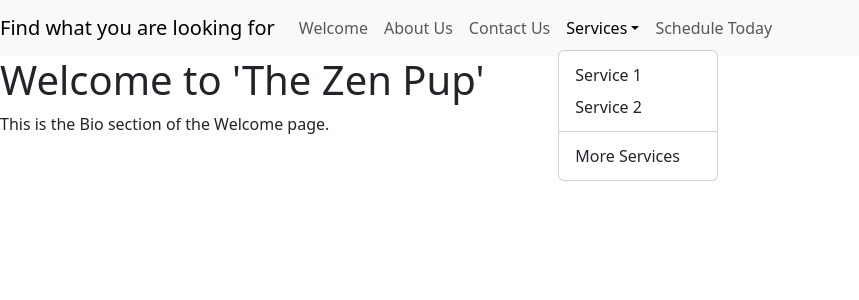
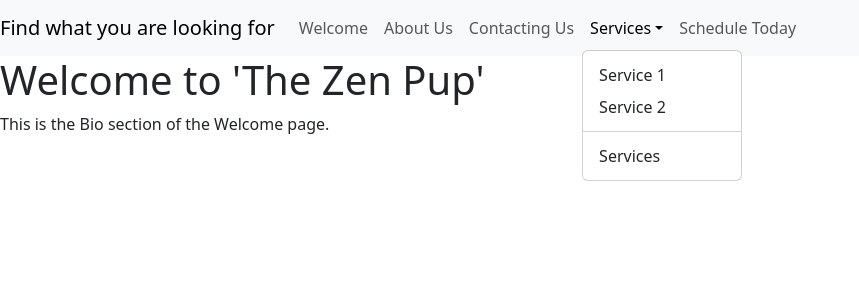
Before and after one commit to NikkiJWebDevOps/finalefinalefinale, a React (Create React App) app in the folder thefinale/: page / in a window 1280 px wide. Both pictures are taken after a click on the button "Services". Shown: the top 300 px of the page, without its empty margins (0-859 px from the left). Built offline with nearby package versions, Linux system fonts and the light colour scheme.

Commit message:
fixing the navbar and links

```diff
--- a/thefinale/src/App.js
+++ b/thefinale/src/App.js
@@ -14,10 +14,12 @@ function App() {
       <Navbar />
       <Routes>
         <Route path="/" element={<Welcome />} />
+        <Route path="/welcome" element={<Welcome />} />
         <Route path="/aboutus" element={<AboutUs />} />
         <Route path="/services" element={<Services />} />
         <Route path="/contactingus" element={<ContactingUs />} />
         <Route path="/schedule" element={<Schedule />} />
+
       </Routes>
     </BrowserRouter>
   );
--- a/thefinale/src/Components/Navbar.js
+++ b/thefinale/src/Components/Navbar.js
@@ -4,20 +4,20 @@ import { Navbar, Nav, NavDropdown } from 'react-bootstrap';
 function App() {
   return (
     <Navbar bg="light" expand="lg">
-      <Navbar.Brand href="#home">Find what you are looking for</Navbar.Brand>
+      <Navbar.Brand href="home">Find what you are looking for</Navbar.Brand>
       <Navbar.Toggle aria-controls="basic-navbar-nav" />
       <Navbar.Collapse id="basic-navbar-nav">
         <Nav className="mr-auto">
-          <Nav.Link href="#welcome">Welcome</Nav.Link>
-          <Nav.Link href="#about">About Us</Nav.Link>
-          <Nav.Link href="#contactus">Contact Us</Nav.Link>
+          <Nav.Link href="welcome">Welcome</Nav.Link>
+          <Nav.Link href="aboutus">About Us</Nav.Link>
+          <Nav.Link href="contactingus">Contacting Us</Nav.Link>
           <NavDropdown title="Services" id="basic-nav-dropdown">
-            <NavDropdown.Item href="#service1">Service 1</NavDropdown.Item>
-            <NavDropdown.Item href="#service2">Service 2</NavDropdown.Item>
+            <NavDropdown.Item href="services">Service 1</NavDropdown.Item>
+            <NavDropdown.Item href="service2">Service 2</NavDropdown.Item>
             <NavDropdown.Divider />
-            <NavDropdown.Item href="#more">More Services</NavDropdown.Item>
+            <NavDropdown.Item href="services">Services</NavDropdown.Item>
           </NavDropdown>
-          <Nav.Link href="#schedule">Schedule Today</Nav.Link>
+          <Nav.Link href="schedule">Schedule Today</Nav.Link>
         </Nav>
       </Navbar.Collapse>
     </Navbar>
```
